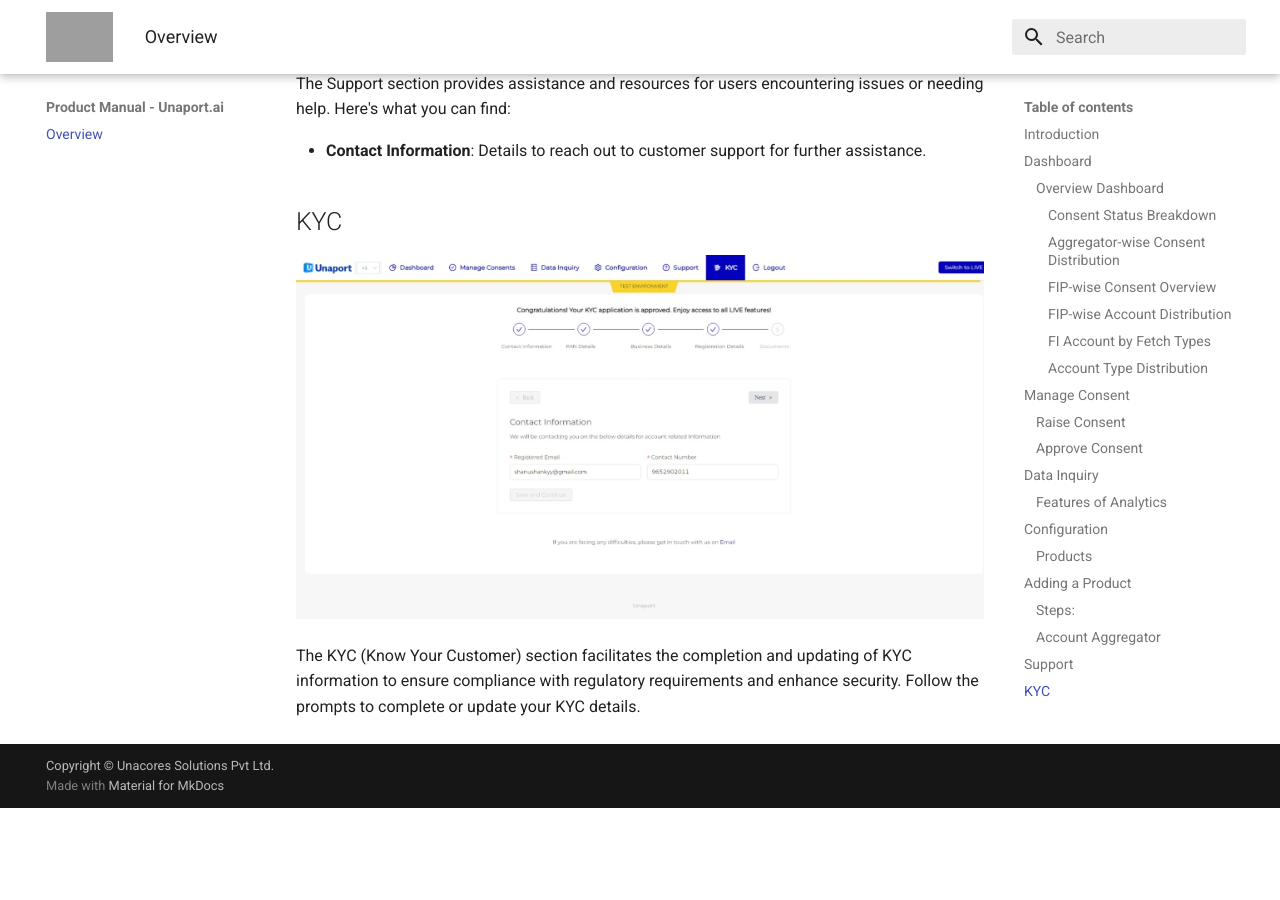
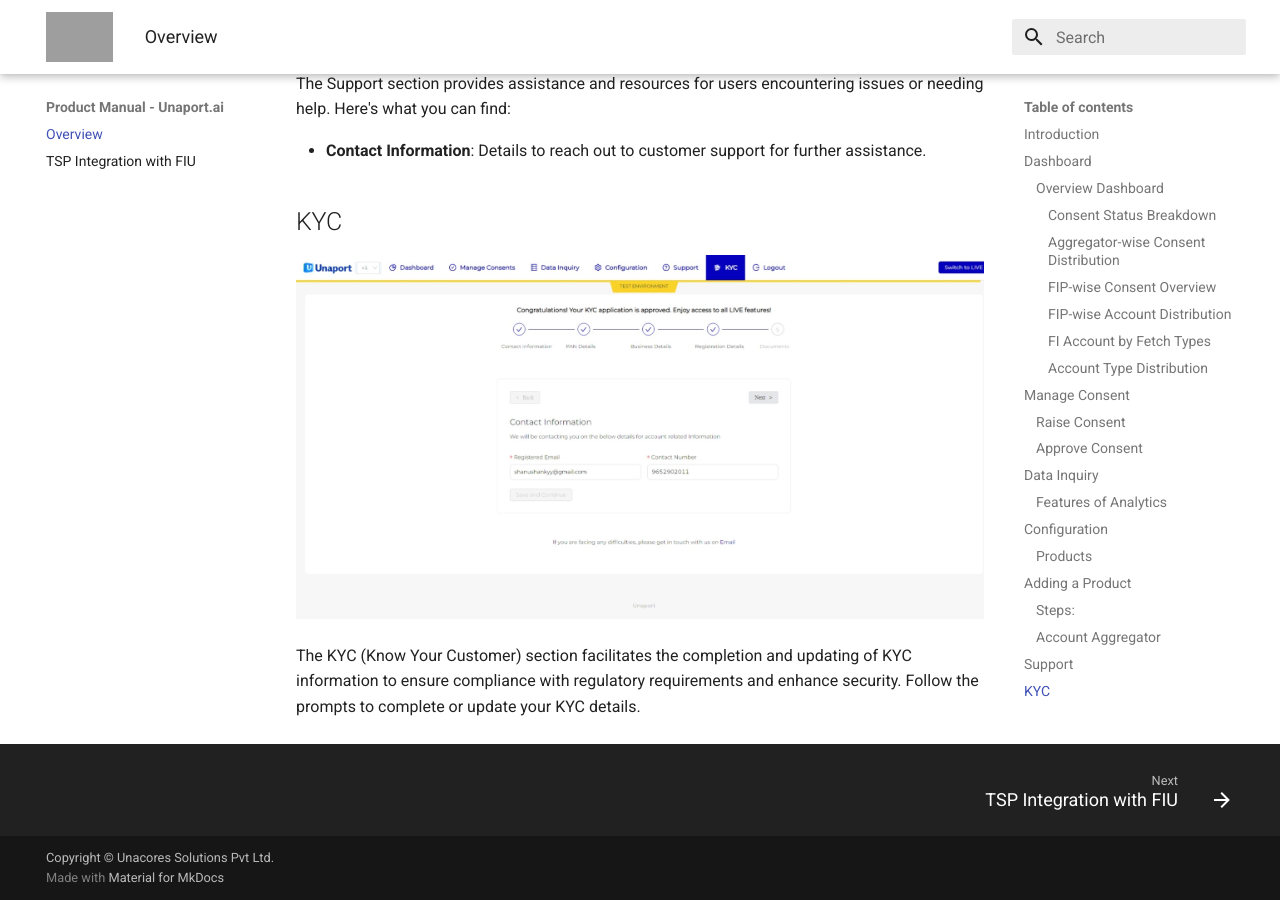
Before and after one commit to Unacores/unaport-docs, an MkDocs documentation site: the page built from docs/index.md, in a window 1280 px wide and 900 px high, scrolled down 6301 px. Built offline with MkDocs 1.6.1 and Material for MkDocs 9.7.7, drawn with Linux system fonts in a browser that asks for light colours; before the commit the page ends 7109 px from its top, so only the background shows below that; grey boxes are pictures that could not be loaded.

Commit message:
Update mkdocs.yml

```diff
--- a/mkdocs.yml
+++ b/mkdocs.yml
@@ -23,5 +23,6 @@
 # Page tree
 nav:
   - Overview: index.md
+  - TSP Integration with FIU: fiu_integration.md
   # - Sample Test Data: fip_data_api.md
   # - FIP API Sandbox: fip_simulator.md
```
